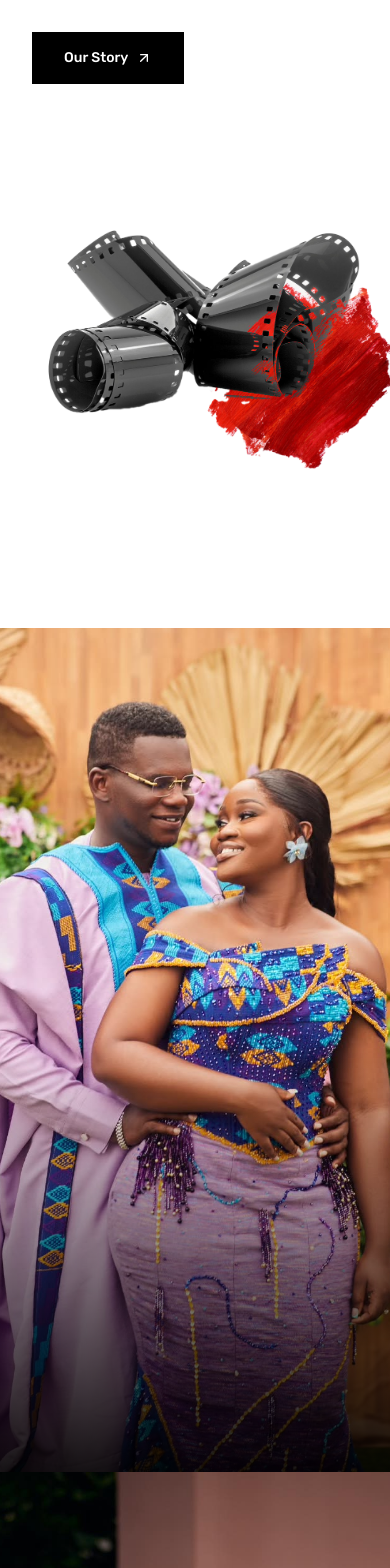
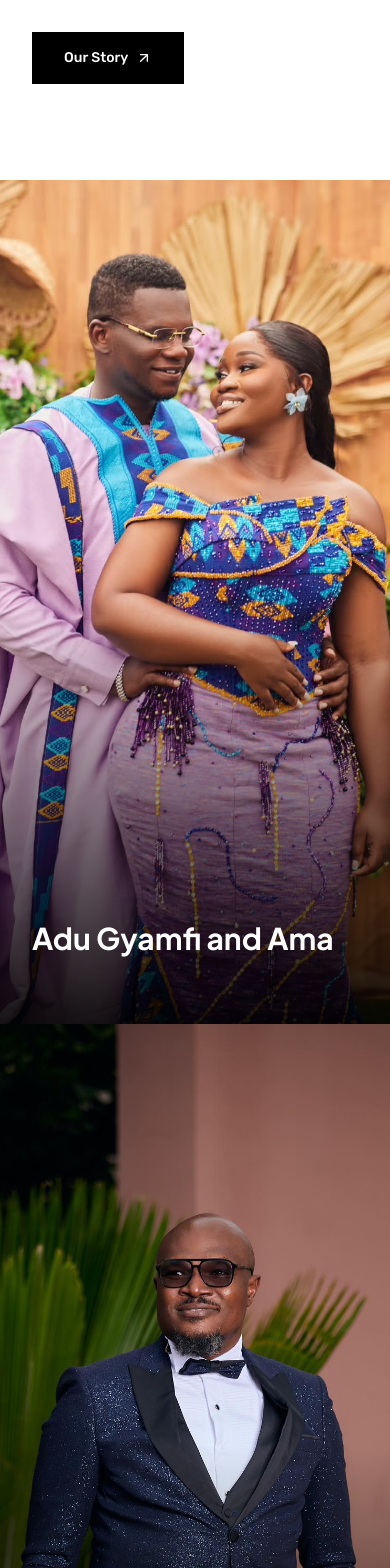
Before and after one commit to nanayawdev/sammybeephotography, a Next.js app: page / in a window 390 px wide. Shown: the part 1280-2848 px from the top of the page. Built offline with nearby package versions, Linux system fonts and the light colour scheme.

Commit message:
Refine Stories section hover effects and responsiveness

```diff
--- a/src/components/about-section.tsx
+++ b/src/components/about-section.tsx
@@ -36,7 +36,7 @@ export default function AboutSection() {
           </div>
 
           {/* Right Image */}
-          <div className="relative w-full min-h-[400px] flex items-center justify-center">
+          <div className="relative w-full min-h-[400px] hidden md:flex items-center justify-center">
             <Image
               src="/film-roll.png"
               alt="Film roll with red splash"
--- a/src/components/stories-section.tsx
+++ b/src/components/stories-section.tsx
@@ -47,19 +47,21 @@ export default function StoriesSection() {
                 priority
               />
 
-              {/* Gradient Overlay */}
-              <div className="absolute inset-0 bg-gradient-to-b from-black/0 via-black/0 to-black/90 transition-opacity duration-500 group-hover:opacity-100" />
+              {/* Permanent Gradient Overlay */}
+              <div className="absolute inset-0 bg-gradient-to-b from-black/0 via-black/0 to-black/90" />
 
               {/* Content */}
               <div className="absolute inset-0 flex flex-col justify-end p-8">
-                <div className="transform translate-y-4 opacity-0 transition-all duration-500 group-hover:translate-y-0 group-hover:opacity-100">
+                <div className="transform transition-all duration-500">
                   <h3 className="text-3xl font-bold text-white mb-4">
                     {item.title}
                   </h3>
 
-                  <div className="flex items-center text-white/70 text-sm font-medium">
-                    <span className="mr-2">View Gallery</span>
-                    <ArrowUpRight className="w-4 h-4 transition-transform duration-300 group-hover:translate-x-1 group-hover:-translate-y-1" />
+                  <div className="flex items-center text-white/70 text-sm font-medium overflow-hidden">
+                    <div className="transform translate-y-8 transition-transform duration-500 group-hover:translate-y-0 flex items-center">
+                      <span className="mr-2">View Gallery</span>
+                      <ArrowUpRight className="w-4 h-4 transition-transform duration-300 group-hover:translate-x-1 group-hover:-translate-y-1" />
+                    </div>
                   </div>
                 </div>
               </div>
```
